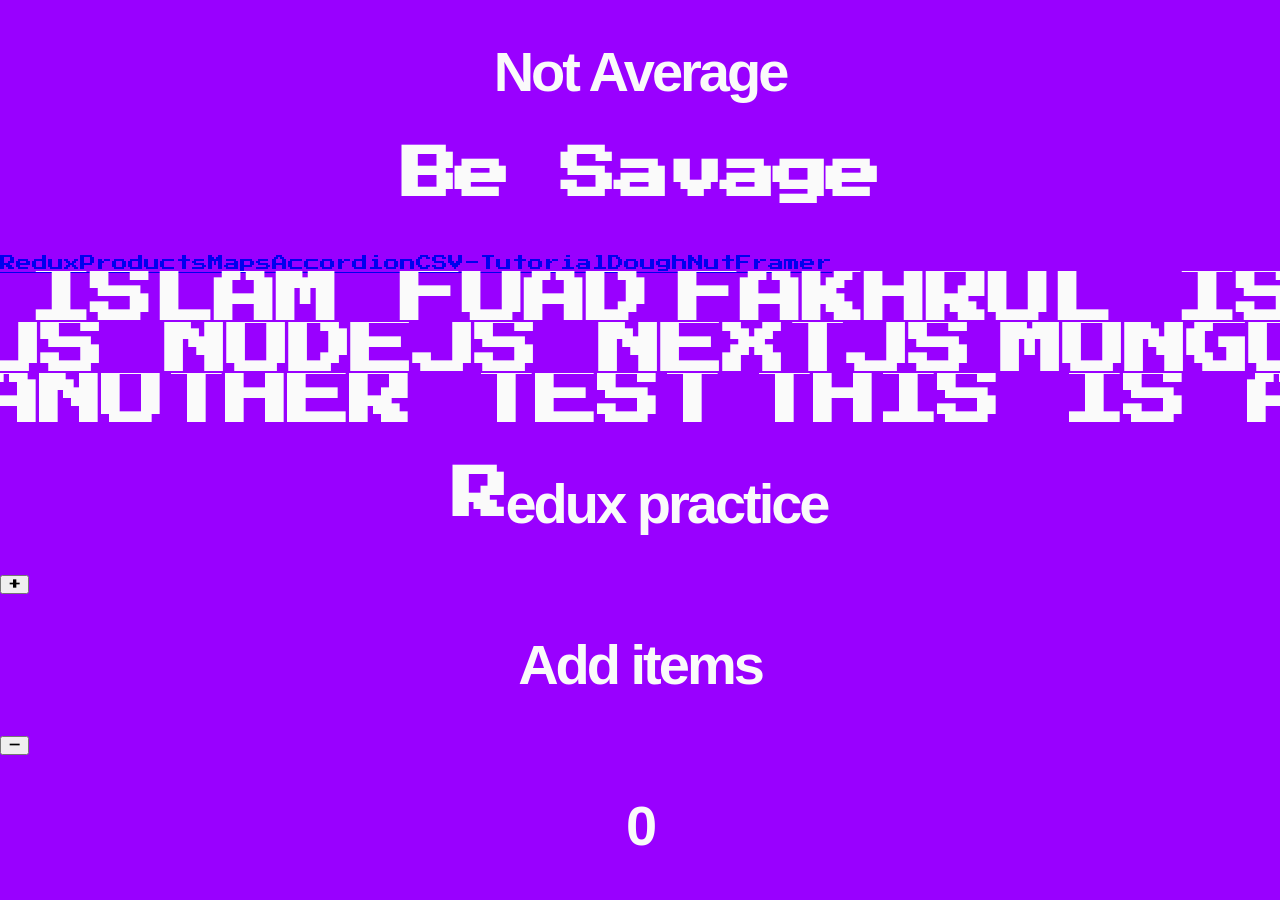
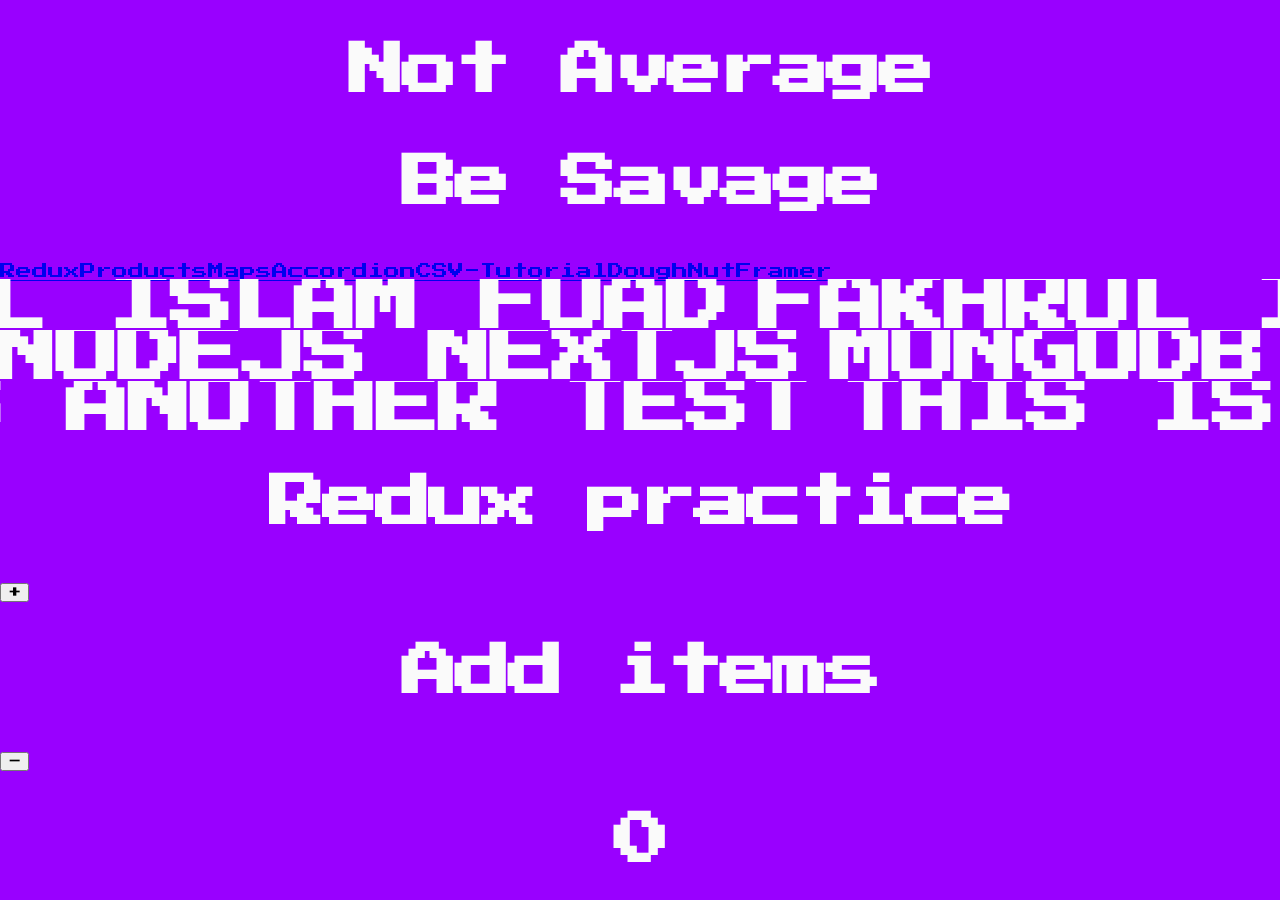
Before and after one commit to foadtkf/Product-listing-page-new, a React (Create React App) app: page / in a window 1280 px wide. Shown: the top 900 px of the page. Built offline with nearby package versions, Linux system fonts and the light colour scheme; a web font is replaced by a local one.

Commit message:
Modified design

```diff
--- a/src/App.js
+++ b/src/App.js
@@ -14,18 +14,18 @@
 
 function App() {
   return (
-    <div>
+    <div style={{ fontFamily: "Press Start 2P" }}>
       {/* <Products />
       <Leaflet /> */}
       {/* <div >
       </div> */}
       <div className="py-5  ">
-        <h1 className="text-9xl text-center text-black font-bold font-serif">
-          Not Average
+        <h1 className=" text-2xl md:text-9xl text-center text-black font-bold font-serif">
+          <span style={{ fontFamily: "Press Start 2P" }}>Not Average</span>
         </h1>
       </div>
       <div className="mt-[-6%]">
-        <h1 className="text-3xl text-center text-black font-bold font-serif">
+        <h1 className="text-sm md:text-3xl text-center text-black font-bold font-serif">
           <span className="text-red-600 bg-black px-3 pb-3 rounded-tl-box rounded-br-box">
             Be Savage
           </span>
--- a/src/Components/Accordion/Accordion.js
+++ b/src/Components/Accordion/Accordion.js
@@ -65,7 +65,7 @@
           {collapse.map((col) => (
             <div className="collapse collapse-arrow rounded-lg my-[0.7%]">
               <input type="checkbox" className="peer py-2" />
-              <div className="collapse-title bg-[#f7f7f7] text-[#6e6c6c] peer-checked:bg-[#f4b50d] peer-checked:text-[#6e6c6c] font-bold border-l-4 border-[#f4b50d] rounded-lg">
+              <div className="collapse-title bg-[#f7f7f7] text-[#6e6c6c] peer-checked:bg-[#0d11f4] peer-checked:text-[#ffffff] font-bold border-l-4 border-[#240df4] rounded-lg">
                 {col.question}
               </div>
               <div className="peer-checked:p-3 peer-checked:mb-2 collapse-content bg-[#ffffff] text-[#6e6c6c] peer-checked:bg-[#ffffff] peer-checked:text-[#6e6c6c] border-none">
--- a/src/Components/CSVTut/CSVTut.js
+++ b/src/Components/CSVTut/CSVTut.js
@@ -5,23 +5,39 @@
 export default function CSVReader() {
   const { CSVReader } = useCSVReader();
   return (
+    <div className="flex flex-col justify-center">
+      <h1 className="text-sm md:text-3xl">
+        <span style={{ fontFamily: "Press Start 2P" }}>
+          Upload your csv file here
+        </span>
+      </h1>
       <CSVReader
         onUploadAccepted={(results) => {
           console.log(results.data);
         }}
       >
         {({ getRootProps, acceptedFile, ProgressBar, getRemoveFileProps }) => (
-        <>
-          <div className="w-[50%] bg-slate-400">
-            <button type="button" {...getRootProps()}>
+          <div className="mx-auto">
+            <div className="">
+              <button
+                type="button"
+                {...getRootProps()}
+                className="my-[5%] btn btn-primary"
+              >
                 Browse file
               </button>
               <div>{acceptedFile && acceptedFile.name}</div>
-            <button {...getRemoveFileProps()}>Remove</button>
+              <button
+                {...getRemoveFileProps()}
+                className="my-[5%] btn btn-primary"
+              >
+                Remove
+              </button>
               <ProgressBar />
             </div>
-        </>
+          </div>
         )}
       </CSVReader>
+    </div>
   );
 }
--- a/src/Components/Products/Products.js
+++ b/src/Components/Products/Products.js
@@ -11,10 +11,10 @@
   console.log(products);
 
   return (
-    <div>
+    <div className="text-black">
       {/* Search section */}
-      <div className="flex justify-between mx-10 my-5">
-        <div className="flex">
+      <div className="md:flex justify-between mx-10 my-5">
+        <div className="md:flex">
           <select className="select w-full max-w-xs">
             <option disabled selected>
               Category
@@ -35,7 +35,7 @@
             <option>XXL</option>
           </select>
         </div>
-        <div className="flex">
+        <div className="md:flex">
           <div className="form-control">
             <input
               type="text"
@@ -60,31 +60,34 @@
             </tr>
           </thead>
           <tbody>
-      {
-        products.map(product=><tr>
+            {products.map((product) => (
+              <tr>
                 <td>
                   <div className="avatar">
                     <div className="mask mask-squircle w-12 h-12">
-                <img src={product.image} alt="Avatar Tailwind CSS Component" />
+                      <img
+                        src={product.image}
+                        alt="Avatar Tailwind CSS Component"
+                      />
                     </div>
                   </div>
                 </td>
-        <td>
-          {product.name}
-        </td>
-        <td>
-          {product.color}
-        </td>
-        {!product.instock&&<td className="text-red-600">Not available</td>}
-        {product.instock&&<td className="text-green-600">available</td>}
+                <td>{product.name}</td>
+                <td>{product.color}</td>
+                {!product.instock && (
+                  <td className="text-red-600">Not available</td>
+                )}
+                {product.instock && (
+                  <td className="text-green-600">available</td>
+                )}
                 <td>${product.price}</td>
                 <th>
                   <label>
                     <input type="checkbox" className="checkbox" />
                   </label>
                 </th>
-      </tr>)
-      }
+              </tr>
+            ))}
           </tbody>
         </table>
       </div>
--- a/src/Components/Redux/NewPg.js
+++ b/src/Components/Redux/NewPg.js
@@ -3,7 +3,7 @@
 const NewPg = () => {
   return (
     <div className="p-[40%]">
-      <h1 className="focus-in-contract text-xl">New one</h1>
+      <h1 className="focus-in-contract text-xl">Fakhrul Islam</h1>
     </div>
   );
 };
--- a/src/Components/Redux/Tasty.js
+++ b/src/Components/Redux/Tasty.js
@@ -8,11 +8,11 @@
   const { incValue, decValue } = bindActionCreators(actionCreators, dispatch);
   return (
     <div className=" mx-[20%] ">
-      <h1 className="text-9xl p-10 text-center font-bold">
-        <span className="text-white hover:text-red-500 hover:bg-black bg-primary rounded-full px-[8%]">
+      <h1 className="text-sm md:text-5xl p-10 text-center font-bold">
+        <span className="text-white hover:text-red-500 hover:bg-black bg-primary rounded-full px-[2%]">
           R
         </span>
-        edux practice
+        <span style={{ fontFamily: "Press Start 2P" }}>edux practice</span>
       </h1>
 
       <div className="flex justify-center">
@@ -24,7 +24,9 @@
         >
           +
         </button>
-        <h1>Add items</h1>
+        <h1 className="text-sm md:text-4xl">
+          <span style={{ fontFamily: "Press Start 2P" }}>Add items</span>
+        </h1>
         <button
           className="btn btn-primary btn-sm"
           onClick={() => {
--- a/src/Components/Redux/Tasty2.js
+++ b/src/Components/Redux/Tasty2.js
@@ -5,7 +5,9 @@
   const amount = useSelector((state) => state.amount);
   return (
     <div>
-      <h1 className="text-center text-5xl">{amount}</h1>
+      <h1 className="text-center text-5xl">
+        <span style={{ fontFamily: "Press Start 2P" }}>{amount}</span>
+      </h1>
     </div>
   );
 };
```
Lines whose indentation alone changed are shown as unchanged.
